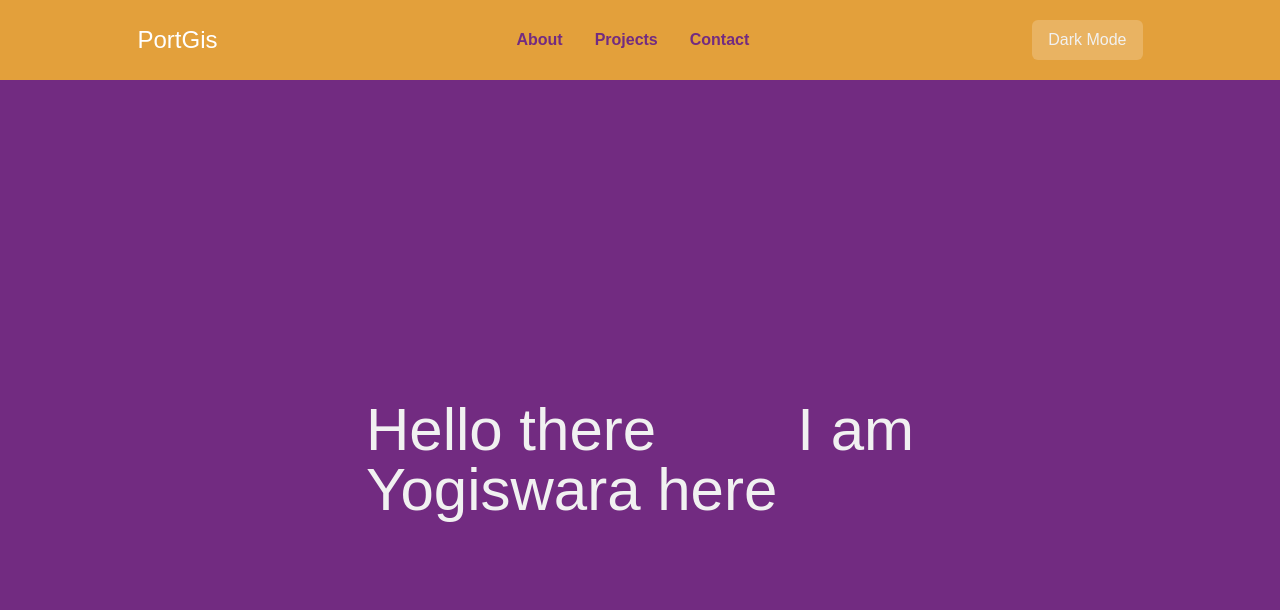
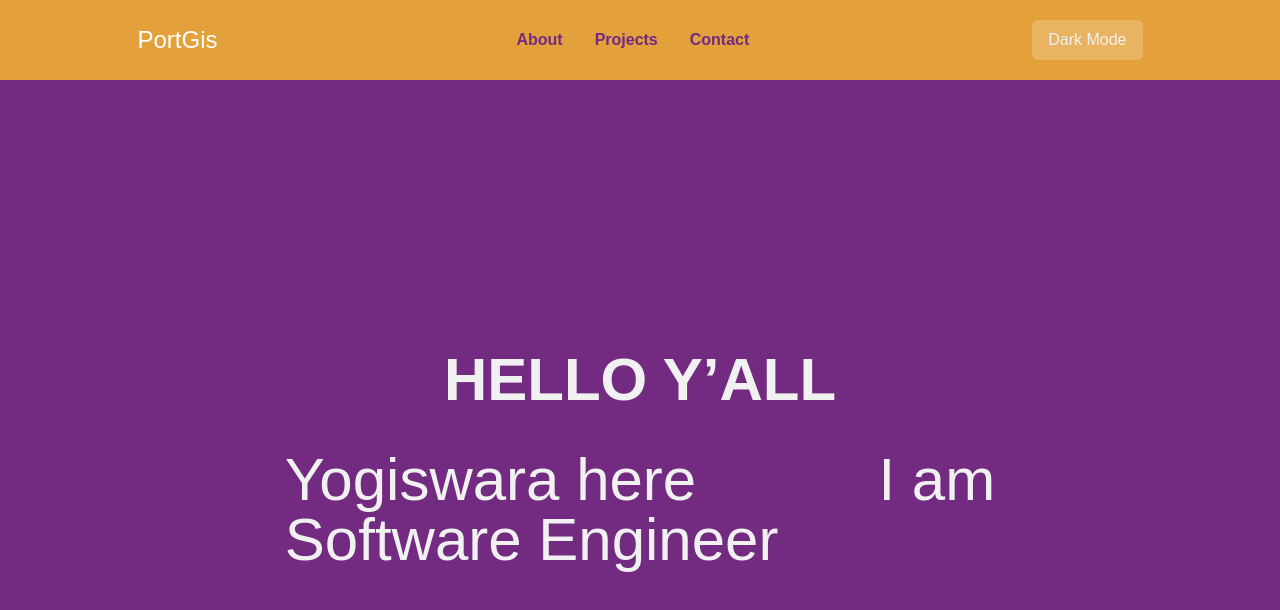
Before and after one commit to yogisyo16/porto-by-yogis-v2, a Next.js app: page / in a window 1280 px wide. Shown: the top 610 px of the page. Built offline with nearby package versions, Linux system fonts and the light colour scheme.

Commit message:
Update: - Added color on loading - Added structure for dashboard

```diff
--- a/app/clientLayout.tsx
+++ b/app/clientLayout.tsx
@@ -19,8 +19,12 @@ export default function ClientLayout({
   // This prevents hydration mismatches and handles theme loading.
   if (!isMounted) {
     return (
-        <main className="flex flex-col items-center justify-center min-h-screen bg-white dark:bg-black">
-            <h1 className="text-2xl font-bold text-black dark:text-white">Loading...</h1>
+        <main className="flex flex-col items-center justify-start min-h-screen bg-secondary-yogis dark:bg-secondary-yogis/50">
+            <div className="flex flex-col items-center justify-center h-[50vh] min-w-screen bg-accent-yogis dark:bg-accent-yogis/50">
+            </div>
+            <div className="flex flex-col items-center justify-center">
+                <h1 className="text-2xl font-bold text-black dark:text-white">Loading...</h1>
+            </div>
         </main>
     );
   }
--- a/components/AboutPage/PyAbout.tsx
+++ b/components/AboutPage/PyAbout.tsx
@@ -3,13 +3,13 @@ import React from "react";
 export default function PyAbout() {
     return (
         <>
-            <section className="flex flex-col justify-center w-full flex-grow pt-[40px]">
-                <div className="flex flex-row justify-center"> {/* Also added justify-center here to center your text */}
-                    <div className="flex flex-col px-[10px]">
+            <section className="flex flex-col md:justify-center md:w-full md:flex-grow md:pt-[40px]">
+                <div className="flex flex-row md:justify-center"> {/* Also added justify-center here to center your text */}
+                    <div className="flex md:flex-col md:px-[10px]">
                         <h1 className="text-6xl">Hello there</h1>
                         <h1 className="text-6xl">Yogiswara here</h1>
                     </div>
-                    <div className="flex flex-col px-[10px]">
+                    <div className="flex md:flex-col md:px-[10px]">
                         <h1 className="text-6xl">I am</h1>
                         <h2>Software Engineer</h2>
                     </div>
--- a/components/MainPage/PtBody.tsx
+++ b/components/MainPage/PtBody.tsx
@@ -6,12 +6,17 @@ export default function PtBody() {
             {/* Add flex-grow to make this section fill the remaining height */}
             <section className="flex flex-col justify-center w-full flex-grow pt-[40px]">
                 <div className="flex flex-row justify-center"> {/* Also added justify-center here to center your text */}
-                    <div className="flex flex-col px-[10px]">
-                        <h1 className="text-6xl">Hello there</h1>
-                        <h1 className="text-6xl">Yogiswara here</h1>
-                    </div>
-                    <div className="flex flex-col px-[10px]">
-                        <h1 className="text-6xl">I am</h1>
+                    <div className="flex flex-col items-center space-y-10">
+                        <h1 className="text-6xl font-bold">HELLO Y’ALL</h1>
+                        <div className="flex flex-row space-x-20">
+                            <div className="flex flex-col px-[10px]">
+                                <h1 className="text-6xl">Yogiswara here</h1>
+                                <h1 className="text-6xl">Software Engineer</h1>
+                            </div>
+                            <div className="flex flex-col px-[10px]">
+                                <h1 className="text-6xl">I am</h1>
+                            </div>
+                        </div>
                     </div>
                 </div>
             </section>
```
